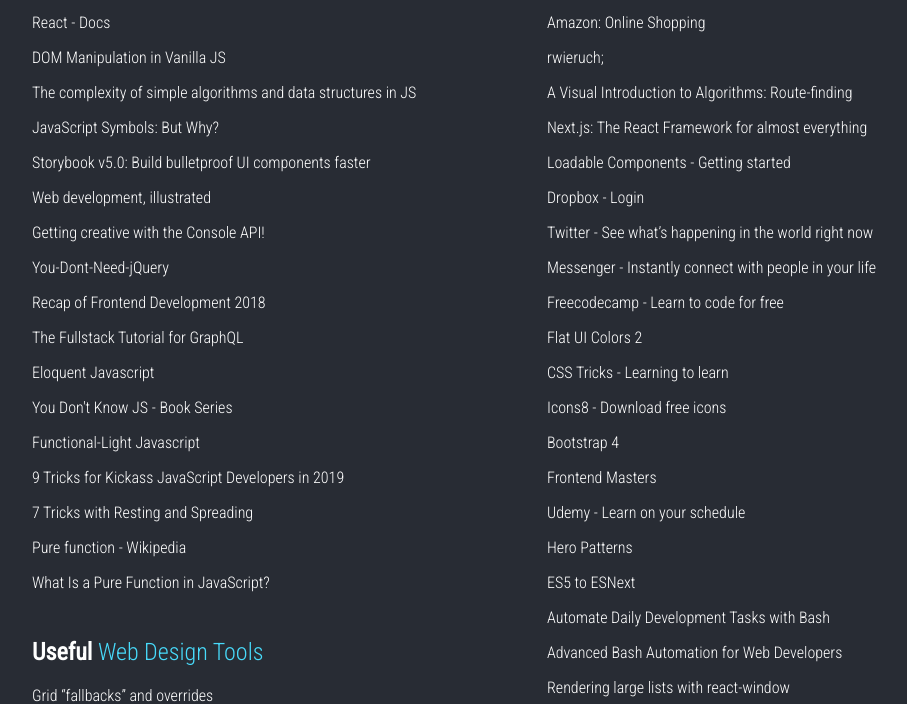
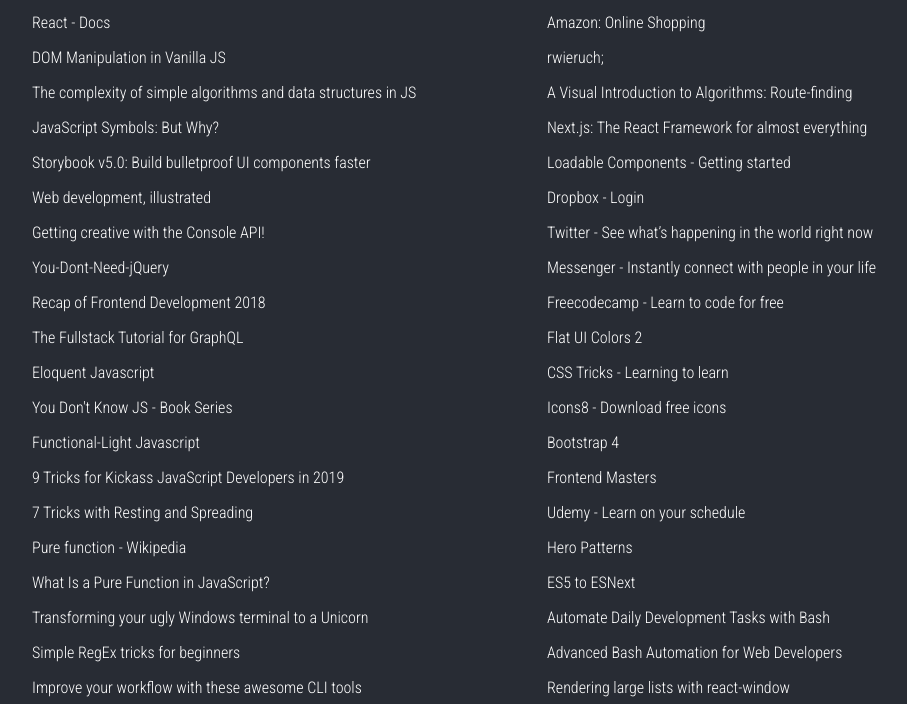
Before and after one commit to siegblink/my-bookmarks, a plain HTML site: page index.html in a window 1280 px wide. Shown: the part 98-802 px from the top of the page, without its empty margins (108-1015 px from the left). Drawn offline with Linux system fonts and the light colour scheme.

Commit message:
Add two links in must read list

```diff
--- a/index.html
+++ b/index.html
@@ -185,6 +185,36 @@
               href="https://medium.freecodecamp.org/what-is-a-pure-function-in-javascript-acb887375dfe"
               class="bookmark-text"
               >What Is a Pure Function in JavaScript?
+            </a>
+          </p>
+        </article>
+
+        <article class="content-container">
+          <p class="bookmark">
+            <a
+              href="https://medium.com/@blurdylan/transforming-your-ugly-terminal-to-a-unicorn-b83f315a36d1"
+              class="bookmark-text"
+              >Transforming your ugly Windows terminal to a Unicorn
+            </a>
+          </p>
+        </article>
+
+        <article class="content-container">
+          <p class="bookmark">
+            <a
+              href="https://medium.freecodecamp.org/simple-regex-tricks-for-beginners-3acb3fa257cb"
+              class="bookmark-text"
+              >Simple RegEx tricks for beginners
+            </a>
+          </p>
+        </article>
+
+        <article class="content-container">
+          <p class="bookmark">
+            <a
+              href="https://medium.freecodecamp.org/improve-your-workflow-with-these-awesome-cli-tools-fc3750cbb2bf"
+              class="bookmark-text"
+              >Improve your workflow with these awesome CLI tools
             </a>
           </p>
         </article>
```
